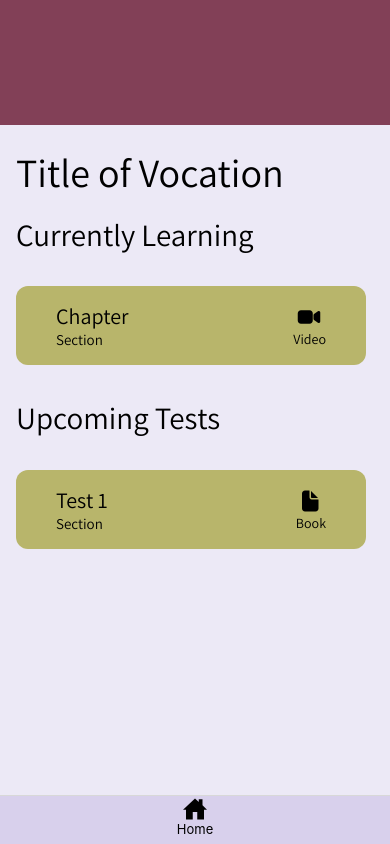
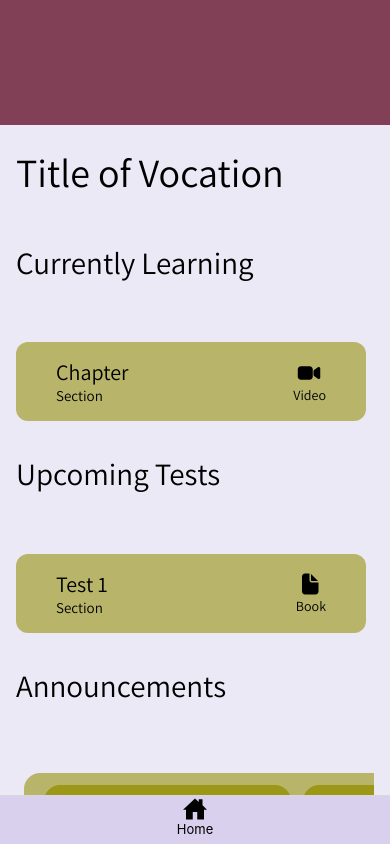
Before and after one commit to ApprenticeEngage/apprentice-mobile, a React Native app: screen /Home in a window 390 px wide. Built offline with nearby package versions, Linux system fonts and the light colour scheme.

Commit message:
announcements  elems added

```diff
--- a/src/screens/CourseHome.tsx
+++ b/src/screens/CourseHome.tsx
@@ -21,6 +21,7 @@ const CourseHome = () => {
         <View className="bg-card-pic w-screen h-[125px]"></View>
         <View className="p-4">
           <RegularText textStyle={style.title}>Title of Vocation</RegularText>
+          {/* Current Chapter Section */}
           <MyText textStyle={{ fontSize: 31, marginBottom: 6 }}>
             Currently Learning
           </MyText>
@@ -30,7 +31,7 @@ const CourseHome = () => {
             icon={"videocam"}
             resource_type="Video"
           />
-
+          {/* Tests Section */}
           <MyText textStyle={{ fontSize: 31, marginBottom: 6 }}>
             Upcoming Tests
           </MyText>
@@ -40,6 +41,11 @@ const CourseHome = () => {
             icon={"document"}
             resource_type="Book"
           />
+          {/* Announcements Section */}
+          <MyText textStyle={{ fontSize: 31, marginBottom: 6 }}>
+            Announcements
+          </MyText>
+          <Testimonials testimonies={testimonials} />
         </View>
       </View>
     </ScrollView>
```
